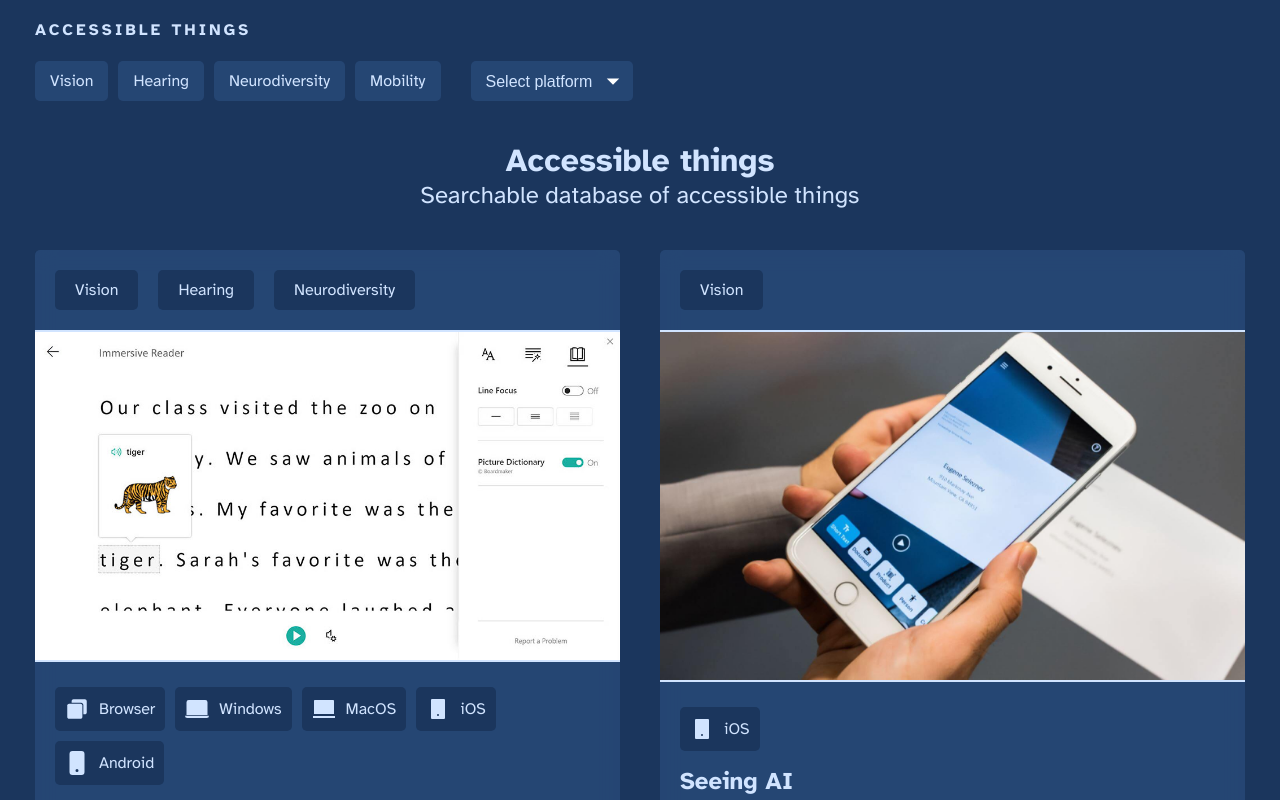
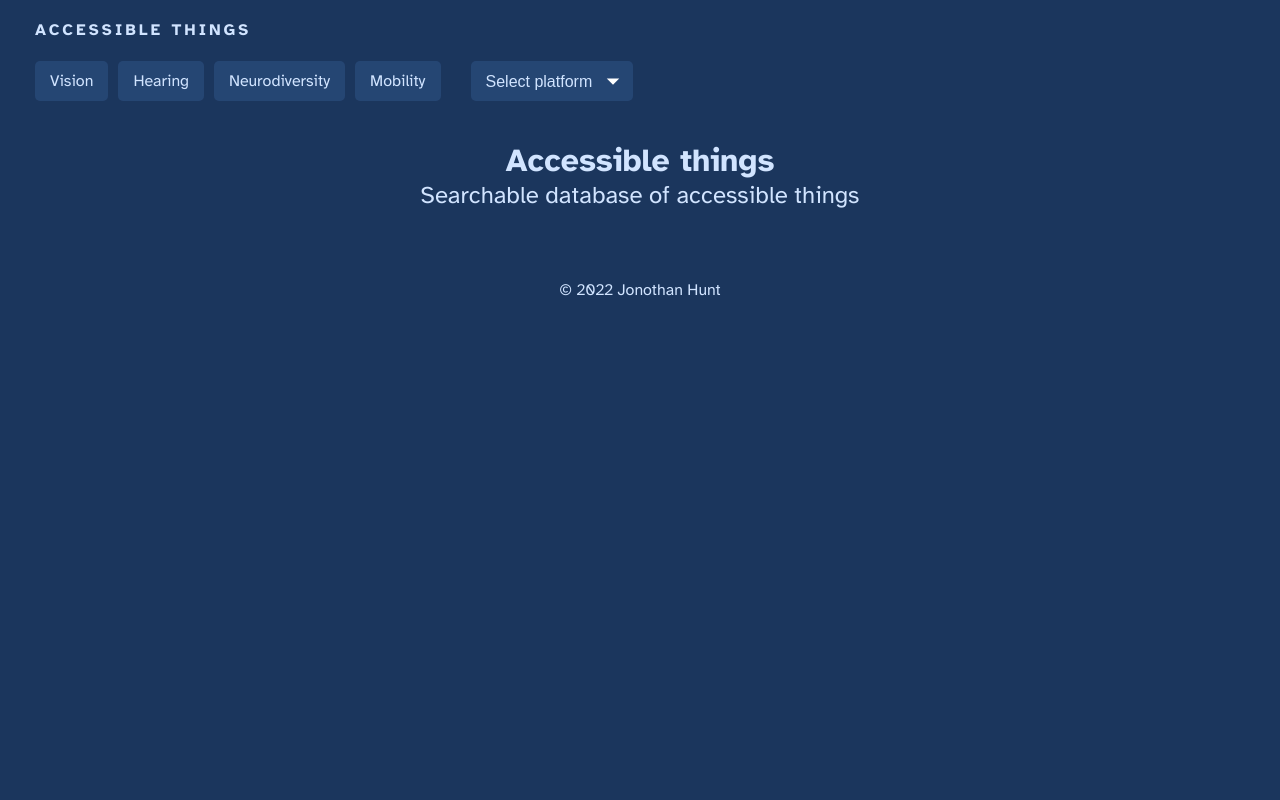
Before and after one commit to Jonothankh/accessible-tools, a React (Create React App) app: page / in a window 1280 px wide. Shown: the top 800 px of the page. Built offline with nearby package versions, Linux system fonts and the light colour scheme.

Commit message:
Add change

```diff
--- a/src/App.js
+++ b/src/App.js
@@ -1,4 +1,7 @@
 import './App.css';
+
+import { useState } from "react";
+
 import HeaderBar from './components/HeaderBar';
 import Introduction from './components/Introduction';
 import PageWrapper from './components/PageWrapper';
@@ -11,11 +14,40 @@
 
 function App()
 {
+  const [selectedCategories, setSelectedCategories] = useState(
+    {
+      hearing: false,
+      vision: false,
+      neurodiversity: false,
+      mobility: false
+    }
+  )
+
+  const [selectedPlatform, setSelectedPlatform] = useState('any')
+
 
   return (
     <div className="App">
 
-      <HeaderBar />
+      <HeaderBar
+        onChangeCategory={(category, event) =>
+        {
+          console.log(category, event)
+
+          setSelectedCategories(prevState => (
+            {
+              ...prevState,
+              [category]: event,
+            }
+          ))
+        }
+        }
+        onChangePlatform={(event) =>
+        {
+          console.log(event)
+        }
+        }
+      />
 
       <PageWrapper>
 
@@ -23,7 +55,12 @@
 
         <Things>
 
-          {things.map((thing, index) => (
+          {things.filter(
+            thing => thing.categories.includes()
+
+          )
+
+            .map((thing, index) => (
 
               <Thing
 
--- a/src/components/HeaderBar.js
+++ b/src/components/HeaderBar.js
@@ -1,9 +1,8 @@
-import { useEffect, useRef, useState } from "react";
+import { BsPersonPlus } from 'react-icons/bs';
 import './HeaderBar.css'
 
 const HeaderBar = (props) =>
 {
-
     return (
         <header className="header">
             <h1 className="name">Accessible things</h1>
@@ -18,31 +17,57 @@
             <ul className="filter-checkbox-wrapper">
                 <li className="filter-checkbox-list-item">
                     <label>
-                        <input type="checkbox" name="fc" value="red" />
+                        <input
+                            type="checkbox"
+                            name="vision"
+
+                            onChange={event => { props.onChangeCategory("vision", event.target.checked) }}
+                        />
                         <span>Vision</span>
                     </label>
                 </li>
                 <li className="filter-checkbox-list-item">
                     <label>
-                        <input type="checkbox" name="fc" value="orange" />
+                        <input
+                            type="checkbox"
+                            name="hearing"
+
+                            onChange={event => { props.onChangeCategory("hearing", event.target.checked) }}
+                        />
                         <span>Hearing</span>
                     </label>
                 </li>
                 <li className="filter-checkbox-list-item">
                     <label>
-                        <input type="checkbox" name="fc" value="yellow" />
+                        <input
+                            type="checkbox"
+                            name="neurodiveristy"
+
+                            onChange={event => { props.onChangeCategory("neurodiversity", event.target.checked) }}
+                        />
                         <span>Neurodiversity</span>
                     </label>
                 </li>
                 <li className="filter-checkbox-list-item">
                     <label>
-                        <input type="checkbox" name="fc" value="green" />
+                        <input
+                            type="checkbox"
+                            name="mobility"
+
+                            onChange={event => { props.onChangeCategory("mobility", event.target.checked) }}
+                        />
                         <span>Mobility</span>
                     </label>
                 </li>
                 <li className="filter-dropdown-list-item">
-                    <select name="cars" id="cars">
-                        <option selected="true" disabled="disabled">Select platform</option>
+                    <select
+                        name="platforms"
+                        defaultValue="select-platform"
+
+                        onChange={event => { props.onChangePlatform(event.target.value) }}
+                    >
+
+                        <option value="select-platform" disabled="disabled">Select platform</option>
                         <option value="any">Any</option>
                         <option value="browser">Browser</option>
                         <option value="windows">Windows</option>
--- a/src/components/Thing.js
+++ b/src/components/Thing.js
@@ -11,7 +11,7 @@
         <div className="card">
             <div className="card-categories-wrapper">
                 {props.categories.length > 0 && props.categories.map((tag, index) => (
-                    <div key={"tag_" + index} className="card-category">{tag}</div>
+                    <div key={"category_" + index} className="card-category">{tag}</div>
                 ))}
             </div>
 
@@ -25,11 +25,11 @@
                     {
                         switch (platform)
                         {
-                            case "browser": return <div className='card-platform-item'><IoIosBrowsers /><p className='card-platform-label'>Browser</p></div>
-                            case "android": return <div className='card-platform-item'><BsFillPhoneFill /><p className='card-platform-label'>Android</p></div>
-                            case "ios": return <div className='card-platform-item'><RiSmartphoneFill /><p className='card-platform-label'>iOS</p></div>
-                            case "windows": return <div className='card-platform-item'><BsLaptopFill /><p className='card-platform-label'>Windows</p></div>
-                            case "macos": return <div className='card-platform-item'><RiMacbookFill /><p className='card-platform-label'>MacOS</p></div>
+                            case "browser": return <div key={"platform_" + index} className='card-platform-item'><IoIosBrowsers /><p className='card-platform-label'>Browser</p></div>
+                            case "android": return <div key={"platform_" + index} className='card-platform-item'><BsFillPhoneFill /><p className='card-platform-label'>Android</p></div>
+                            case "ios": return <div key={"platform_" + index} className='card-platform-item'><RiSmartphoneFill /><p className='card-platform-label'>iOS</p></div>
+                            case "windows": return <div key={"platform_" + index} className='card-platform-item'><BsLaptopFill /><p className='card-platform-label'>Windows</p></div>
+                            case "macos": return <div key={"platform_" + index} className='card-platform-item'><RiMacbookFill /><p className='card-platform-label'>MacOS</p></div>
                             default: return <></>
                         }
                     })}
```
Lines whose indentation alone changed are shown as unchanged.
